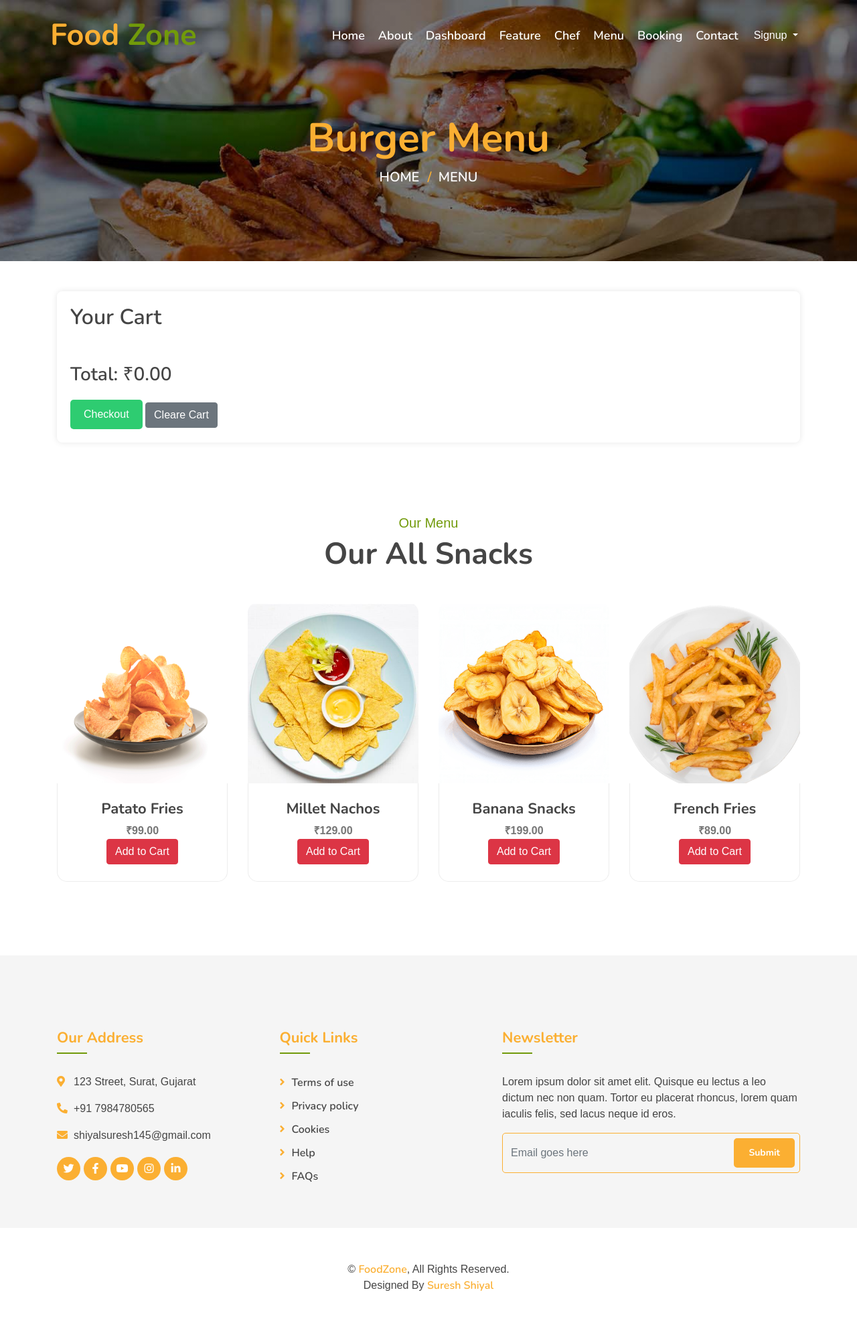
After one commit to MrSoor/FoodZone, a Django app: page /snacksmenu in a window 1280 px wide. The commit adds this page. Shown: the whole page at 67% size. Run offline with Django 5.2, Linux system fonts and the light colour scheme; some libraries are stand-ins or nearby versions.

Commit message:
22/11/24

```diff
--- a/foodzone/myapp/urls.py
+++ b/foodzone/myapp/urls.py
@@ -13,6 +13,7 @@ urlpatterns = [
     # path('login',views.login,name="login"),
     # path('signup',views.signup,name="signup"),
     path('burgermenu',views.burgermenu,name="burgermenu"),
+    path('snacksmenu',views.snacksmenu,name="snacksmenu"),
     path('checkout',views.checkout,name="checkout"),
     path('checkoutsteps',views.checkoutsteps,name="checkoutsteps"),
     path('dashboard',views.dashboard,name="dashboard"),
--- a/foodzone/myapp/views.py
+++ b/foodzone/myapp/views.py
@@ -45,6 +45,9 @@ def team(request):
 def burgermenu(request):
         return render(request,"burgermenu.html")
 
+def snacksmenu(request):
+        return render(request,"snacksmenu.html")
+
 def checkout(request):
         return render(request,"checkout.html")
 
--- a/foodzone/templates/about.html
+++ b/foodzone/templates/about.html
@@ -45,7 +45,7 @@
                                 <p>
                                     Lorem ipsum dolor sit amet, consectetur adipiscing elit. Phasellus nec pretium mi. Curabitur facilisis ornare velit non vulputate. Aliquam metus tortor, auctor id gravida condimentum, viverra quis sem. Curabitur non nisl nec nisi scelerisque maximus. Aenean consectetur convallis porttitor. Aliquam interdum at lacus non blandit.
                                 </p>
-                                <a class="btn custom-btn" href="">Book A Table</a>
+                                <a class="btn custom-btn" href="/booking">Book A Table</a>
                             </div>
                         </div>
                     </div>
--- a/foodzone/templates/feature.html
+++ b/foodzone/templates/feature.html
@@ -50,7 +50,7 @@
                             <p>
                                 Lorem ipsum dolor sit amet consec adipis elit. Phasel nec preti mi. Curabit facilis ornare velit non vulputa. Aliquam metus tortor, auctor id gravida condime, viverra quis sem. Curabit non nisl nec nisi sceleri maximus
                             </p>
-                            <a class="btn custom-btn" href="">Book A Table</a>
+                            <a class="btn custom-btn" href="/booking">Book A Table</a>
                         </div>
                     </div>
                     <div class="col-lg-7">
--- /dev/null
+++ b/foodzone/templates/snacksmenu.html
@@ -0,0 +1,123 @@
+{% extends "base.html" %}
+<title>
+    {% block title %}BurgerMenu{% endblock title %}
+</title>
+{% block content %}
+<!-- Page Header Start -->
+<div class="page-header">
+  <div class="container">
+      <div class="row">
+          <div class="col-12">
+              <h2>Burger Menu</h2>
+          </div>
+          <div class="col-12">
+              <a href="/">Home</a>
+              <a href="/snackmenu">Menu</a>
+          </div>
+      </div>
+  </div>
+</div>
+<!-- Page Header End -->
+
+
+<!-- Checkout Start -->
+<div class="container">
+    <div class="cart-summary" id="cart-summary">
+        <h2>Your Cart</h2>
+        <div class="cart-items" id="cart-items">
+        </div>
+        <div class="cart-total" id="cart-total">
+            <h3>Total: ₹0.00</h3>
+        </div>
+       <form action="/checkout" >
+        <button type="submit" class="submit-btn" id="submit-btn">Checkout</button>
+        <button type="button" class="btn btn-secondary" id="clear-cart-btn">Cleare Cart</button>
+       </form>
+    </div>
+</div>
+<!-- Checkout End -->
+
+<!-- Snacks Menu Start -->
+<div class="team">
+    <div class="container">
+        <div class="section-header text-center">
+            <p>Our Menu</p>
+            <h2>Our All Snacks</h2>
+        </div>
+
+        <div class="row">
+            <!-- Patato Fries -->
+            <div class="col-lg-3 col-md-6">
+                <div class="team-item">
+                    <div class="team-img">
+                        <img src="/static/img/patatofries.png" alt="Patato Fries">
+                        <div class="team-social">
+                            <a href="#"><i class="fa fa-eye"></i></a>
+                        </div>
+                    </div>
+                    <div class="team-text">
+                        <h2>Patato Fries</h2>
+                        <p class="price" data-price="99.00"><strong>₹99.00</strong></p>
+                        <button class="add-to-cart-btn btn btn-danger" data-name="Patato Fries" data-price="99.00">Add to Cart</button>
+                    </div>
+                </div>
+            </div>
+
+            <div class="col-lg-3 col-md-6">
+                <div class="team-item">
+                    <div class="team-img">
+                        <img src="/static/img/onionrings.png" alt="Onion Rings">
+                        <div class="team-social">
+                            <a href="#"><i class="fa fa-eye"></i></a>
+                        </div>
+                    </div>
+                    <div class="team-text">
+                        <h2>Millet Nachos</h2>
+                        <p class="price" data-price="129.00"><strong>₹129.00</strong></p>
+                        <button class="add-to-cart-btn btn btn-danger" data-name="Onion Rings" data-price="129.00">Add to Cart</button>
+                    </div>
+                </div>
+            </div>
+
+            <div class="col-lg-3 col-md-6">
+                <div class="team-item">
+                    <div class="team-img">
+                        <img src="/static/img/bananasnacks.png" alt="Banana Snacks">
+                        <div class="team-social">
+                            <a href="#"><i class="fa fa-eye"></i></a>
+                        </div>
+                    </div>
+                    <div class="team-text">
+                        <h2>Banana Snacks</h2>
+                        <p class="price" data-price="199.00"><strong>₹199.00</strong></p>
+                        <button class="add-to-cart-btn btn btn-danger" data-name="Banana Snacks" data-price="199.00">Add to Cart</button>
+                    </div>
+                </div>
+            </div>
+
+            <div class="col-lg-3 col-md-6">
+                <div class="team-item">
+                    <div class="team-img">
+                        <img src="/static/img/frenchfries.png" alt="French Fries">
+                        <div class="team-social">
+                            <a href="#"><i class="fa fa-eye"></i></a>
+                        </div>
+                    </div>
+                    <div class="team-text">
+                        <h2>French Fries</h2>
+                        <p class="price" data-price="89.00"><strong>₹89.00</strong></p>
+                        <button class="add-to-cart-btn btn btn-danger" data-name="French Fries" data-price="89.00">Add to Cart</button>
+                    </div>
+                </div>
+            </div>
+        </div>
+    </div>
+</div>
+<!-- Snacks Menu End -->
+
+
+<script src="/static/js/burgermenu.js"></script>
+
+
+
+{% endblock %}
```
Also changed, not shown: foodzone/templates/index.html (+11 -18 lines), foodzone/templates/menu.html (+4 -7 lines), foodzone/db.sqlite3, foodzone/templates/beveragesmenu.html (added).
